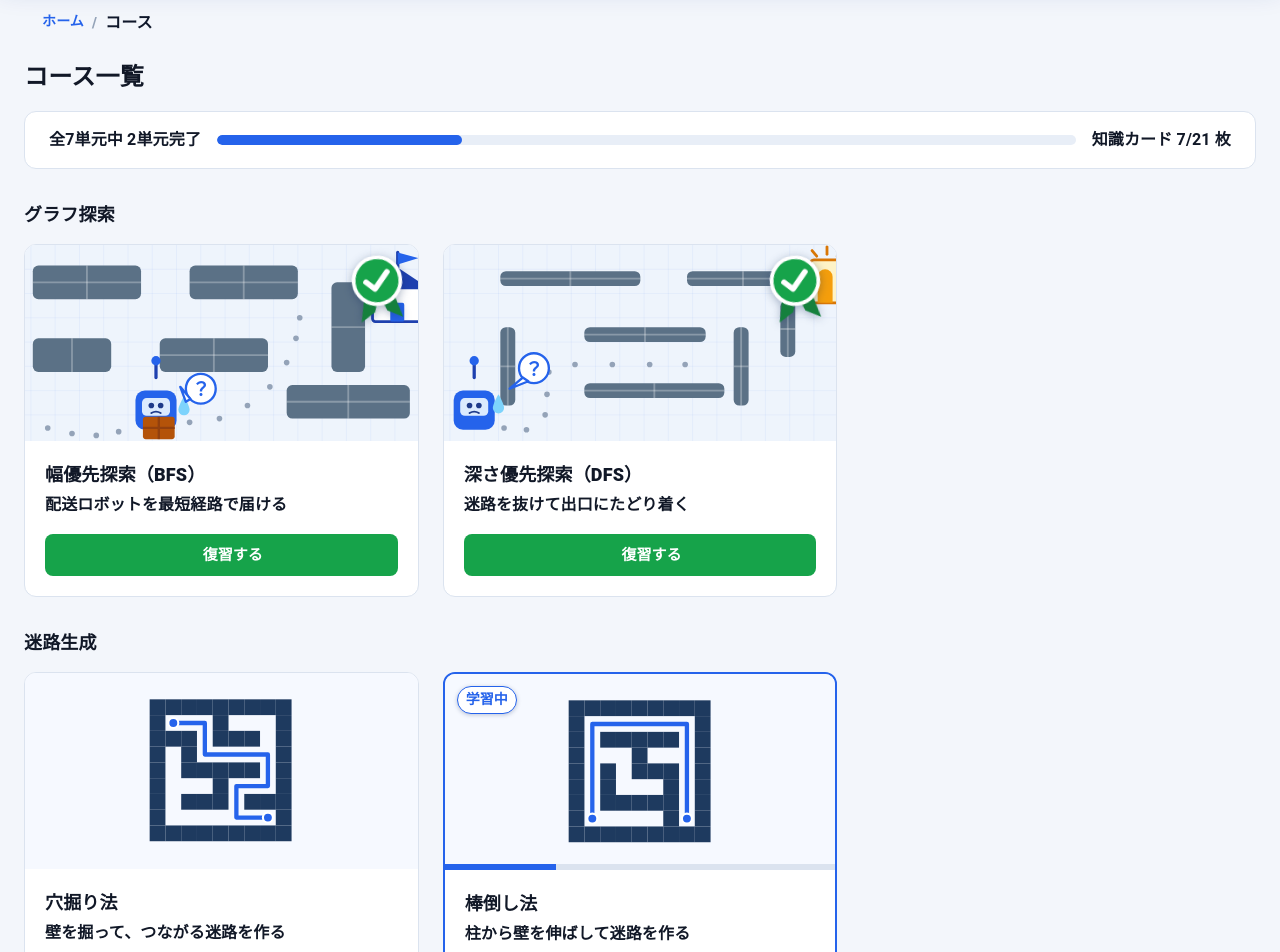
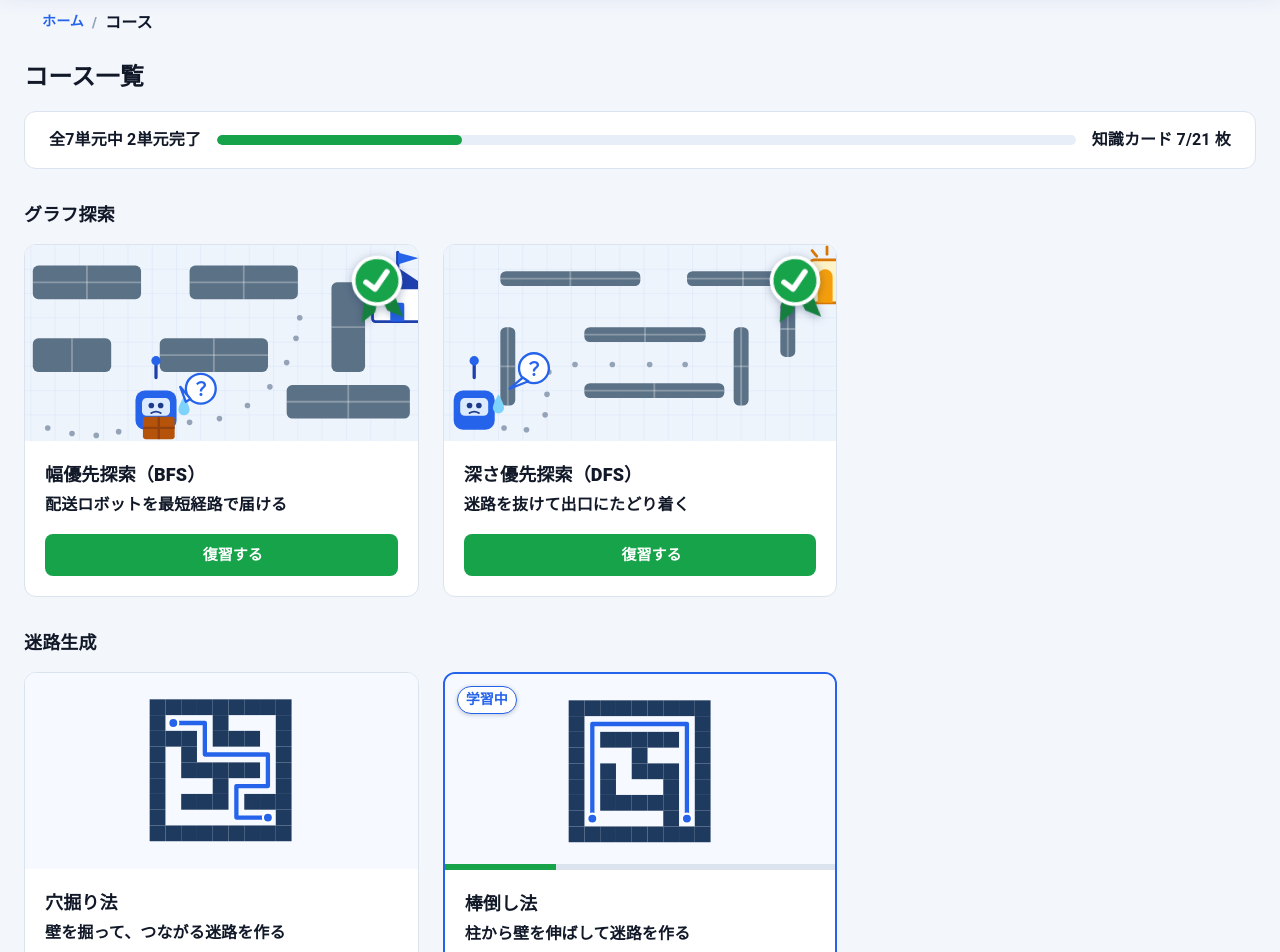
Before and after one commit to BeppuKanato/engineer-quest-ui-brushup, a Next.js app: page /courses in a window 1280 px wide. Shown: the part 100-1052 px from the top of the page. Built offline with nearby package versions, Linux system fonts and the light colour scheme; some icons are missing.

Commit message:
feat: 進捗ゲージを緑に統一（コース集計バー・学習中バー・ホームの目標ゲージ）

```diff
--- a/src/design/CoursesDesignDraft.tsx
+++ b/src/design/CoursesDesignDraft.tsx
@@ -176,7 +176,7 @@ const UnitCard: React.FC<{ unit: HomeUnit }> = ({ unit }) => {
             aria-label={`段階 ${unit.completedPhases}/${unit.totalPhases} まで完了`}
             sx={{ position: "absolute", left: 0, right: 0, bottom: 0, height: 6, bgcolor: "#dbe3ef", zIndex: 1 }}
           >
-            <Box sx={{ width: `${(unit.completedPhases / unit.totalPhases) * 100}%`, height: "100%", bgcolor: PRIMARY }} />
+            <Box sx={{ width: `${(unit.completedPhases / unit.totalPhases) * 100}%`, height: "100%", bgcolor: GREEN }} />
           </Box>
         )}
       </Box>
@@ -270,7 +270,7 @@ export const CoursesDesignDraft: React.FC = () => {
               全{overview.totalUnits}単元中 {overview.completedUnits}単元完了
             </Typography>
             <Box sx={{ flex: 1, width: "100%", height: 10, borderRadius: 999, bgcolor: "#e8eef7", overflow: "hidden" }}>
-              <Box sx={{ width: `${ratio}%`, height: "100%", bgcolor: PRIMARY, borderRadius: 999 }} />
+              <Box sx={{ width: `${ratio}%`, height: "100%", bgcolor: GREEN, borderRadius: 999 }} />
             </Box>
             <Typography fontSize={16} fontWeight={700} color={TEXT} sx={{ whiteSpace: "nowrap" }}>
               知識カード {overview.collectedCards}/{overview.totalCards} 枚
--- a/src/design/HomeDesignDraft.tsx
+++ b/src/design/HomeDesignDraft.tsx
@@ -30,6 +30,8 @@ import knowledgeCardsData from "@/design/data/knowledgeCards.json";
 import { resolveReviewMaterial, reviewUnitName } from "@/features/learning/daily-review/reviewMaterials";
 
 const PRIMARY = "#2563eb";
+// 完了した量（進捗ゲージ）の色。アプリ全体で緑に統一する（2026-11-23）。
+const GREEN = "#16a34a";
 const STREAK_ORANGE = "#ea580c";
 
 const S1 = { bgcolor: "#fff", borderRadius: 3, p: { xs: 3, md: 4 }, boxShadow: "none" } as const;
@@ -118,7 +120,7 @@ export function HomeDesignDraft({ data, currentGoal, goalText }: { data: HomeRes
                 </Typography>
               </Stack>
               <Box sx={{ height: 12, borderRadius: 6, bgcolor: "#e7edf5", mt: 1, overflow: "hidden" }}>
-                <Box sx={{ height: "100%", width: `${(current.completedPhases / current.totalPhases) * 100}%`, bgcolor: PRIMARY, borderRadius: 5 }} />
+                <Box sx={{ height: "100%", width: `${(current.completedPhases / current.totalPhases) * 100}%`, bgcolor: GREEN, borderRadius: 5 }} />
               </Box>
             </Box>
           </Stack>
```
Also changed, not shown: 1 other file (tests, documents, lock files or other folders).
